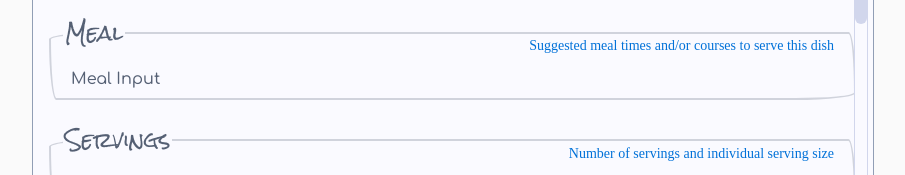
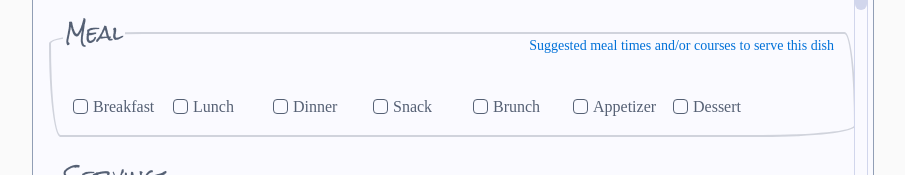
Before and after one commit to truburn/solid-vs-react, a React (Vite) app in the folder react/: page /recipe/new in a window 1280 px wide. Shown: the part 471-646 px from the top of the page, without its empty margins (187-1092 px from the left). Built offline with nearby package versions, Linux system fonts and the light colour scheme; a web font is replaced by a local one.

Commit message:
flesh out meal input component

```diff
--- a/react/src/library/FormGroup/FormGroup.styles.ts
+++ b/react/src/library/FormGroup/FormGroup.styles.ts
@@ -72,7 +72,7 @@ export function useFormGroupStyles(props: FormGroupStyleProps) {
       alignItems: "stretch",
       margin: `0 ${theme.spacing.medium}px`,
       overflow: "hidden",
-      "& input, & textarea": {
+      "& > input, & > textarea": {
         borderStyle: "solid",
         borderWidth: theme.border.width,
         borderColor: status === "idle" ? theme.border.color : colorGroup.main,
--- a/react/src/library/FormGroup/FormGroup.tsx
+++ b/react/src/library/FormGroup/FormGroup.tsx
@@ -19,6 +19,7 @@ export function FormGroup(props: FormGroupProps) {
 
   return (
     <fieldset
+      className={fieldState}
       css={classes.root}
       name={kebabCase(legend)}
       id={uniqueId(`form-group-${kebabCase(legend)}-`)}
--- a/react/src/library/MealInput/MealInput.styles.ts
+++ b/react/src/library/MealInput/MealInput.styles.ts
@@ -1,7 +1,76 @@
-import { css } from "@emotion/react";
+import { css, useTheme } from "@emotion/react";
 
-export function useMealInputStyles() {
-  const root = css({});
+export function useMealInputStyles(readonly?: boolean) {
+  const theme = useTheme();
 
-  return { root };
+  const root = css({
+    flex: 1,
+    display: "flex",
+    flexDirection: "column",
+    alignItems: "stretch",
+    justifyContent: "space-between",
+    ...(readonly && {
+      borderStyle: "solid",
+      borderColor: theme.border.color,
+      borderWidth: 0,
+      borderRightWidth: theme.border.width,
+    }),
+    "& > div": {
+      margin: `${theme.spacing.small}px 0`,
+      padding: 0,
+    },
+  });
+
+  const list = css({
+    marginTop: theme.spacing.small,
+    padding: 0,
+    listStyle: "none",
+    display: "flex",
+    flexDirection: "row",
+    alignItems: "flex-start",
+    justifyContent: "flex-start",
+    flexWrap: "wrap",
+    "& li": {
+      margin: `${theme.spacing.thin}px ${theme.spacing.small}px`,
+      padding: `${theme.spacing.thin}px 0.5rem`,
+      background: theme.colors.standard.main,
+      color: theme.colors.standard.contrast,
+      borderRadius: "0.75rem",
+      fontSize: "0.75rem",
+      lineHeight: 1,
+      fontWeight: theme.fonts.default.weight?.light,
+      ...(!readonly && {
+        ".changed &": {
+          background: theme.colors.secondary.main,
+          color: theme.colors.secondary.contrast,
+        },
+        ".error &": {
+          background: theme.colors.error.main,
+          color: theme.colors.error.contrast,
+        },
+      }),
+    },
+  });
+
+  const inputs = css({
+    display: "flex",
+    flexWrap: "wrap",
+  });
+
+  const checkbox = css({
+    width: "12ch",
+    fontFamily: theme.fonts.body.name,
+    fontSize: "1rem",
+    color: theme.colors.standard.main,
+    ...(!readonly && {
+      ".changed &": {
+        color: theme.colors.secondary.main,
+      },
+      ".error &": {
+        color: theme.colors.error.main,
+      },
+    }),
+  });
+
+  return { root, list, inputs, checkbox };
 }
--- a/react/src/library/MealInput/MealInput.tsx
+++ b/react/src/library/MealInput/MealInput.tsx
@@ -1,10 +1,48 @@
 import { MealInputProps, useMealInputStyles } from "@/library/MealInput";
+import capitalize from "lodash/capitalize";
+
+const MEAL_LIST: Meal[] = [
+  "breakfast",
+  "lunch",
+  "dinner",
+  "snack",
+  "brunch",
+  "appetizer",
+  "dessert",
+];
 
 export function MealInput(props: MealInputProps) {
-  const { updateField } = props;
-  const classes = useMealInputStyles();
+  const { updateField, value = [] } = props;
+  const readonly = !updateField;
+  const classes = useMealInputStyles(readonly);
 
-  const readonly = !updateField;
+  const toggleCheckbox = (evt: any) => {
+    const { target: { checked, value: newValue } } = evt;
+    const mealValue = newValue as Meal;
+    let tmpList: Meal[] = [...value];
 
-  return <div css={classes.root}>Meal Input{readonly && "-readonly"}</div>;
+    if (checked && !tmpList.includes(mealValue)) {
+      tmpList.push(mealValue);
+    } else if (!checked && tmpList.includes(mealValue)) {
+      tmpList = tmpList.filter((val) => val !== mealValue);
+    }
+
+    updateField && updateField({ meal: tmpList });
+  }
+
+  return (
+    <div css={classes.root}>
+      <ul css={classes.list}>
+        {value.map((meal) => <li key={meal}>{meal}</li>)}
+      </ul>
+      <div css={classes.inputs}>
+        {MEAL_LIST.map((meal) => (
+          <label key={meal} css={classes.checkbox}>
+            <input type="checkbox" value={meal} disabled={readonly} checked={value?.includes(meal)} onChange={toggleCheckbox} />
+            {capitalize(meal)}
+          </label>
+        ))}
+      </div>
+    </div>
+  );
 }
--- a/react/src/library/MealInput/MealInput.types.ts
+++ b/react/src/library/MealInput/MealInput.types.ts
@@ -2,5 +2,5 @@ import { UpdateField } from "@/routes/EditRecipe";
 
 export interface MealInputProps {
   updateField?: UpdateField;
-  value?: string[];
+  value?: Meal[];
 }
--- a/react/src/theme/GlobalStyles.tsx
+++ b/react/src/theme/GlobalStyles.tsx
@@ -50,6 +50,49 @@ export function GlobalStyles() {
               color: theme.colors.secondary.main,
             },
           },
+          [`label:has(input[type="checkbox"])`]: {
+            display: "grid",
+            gridTemplateColumns: "1.125em auto",
+            gap: "0.25em",
+            cursor: 'pointer',
+            margin: `${theme.spacing.small}px 0`,
+            marginRight: theme.spacing.small,
+            color: theme.colors.standard.main,
+            '&:has(input:disabled)': {
+              opacity: 0.5,
+            },
+            '& > input': {
+              display: 'grid',
+              placeContent: 'flex-end center',
+              appearance: 'none',
+              margin: '0.125em',
+              background: theme.colors.standard.contrast,
+              color: 'currentcolor',
+              borderStyle: 'solid',
+              borderColor: 'currentcolor',
+              borderWidth: theme.border.width,
+              borderRadius: theme.border.radius,
+              width: '1.15em',
+              height: '1.15em',
+              transform: 'translateY(-0.075em)',
+              cursor: 'inherit',
+              '&::before': {
+                content: '""',
+                width: '1.5em',
+                height: '1.325em',
+                transform: 'scale(0)',
+                transition: '120ms transform ease-in-out',
+                boxShadow: 'inset 1em 1em currentcolor',
+                transformOrigin: 'center',
+                clipPath: 'polygon(14% 35%, 0 55%, 50% 100%, 100% 0%, 80% 0%, 43% 62%)'
+              },
+              '&:checked': {
+                '&::before': {
+                  transform: 'scale(1) rotate(2deg)'
+                }
+              },
+            }
+          }
         }),
       ]}
     />
```
